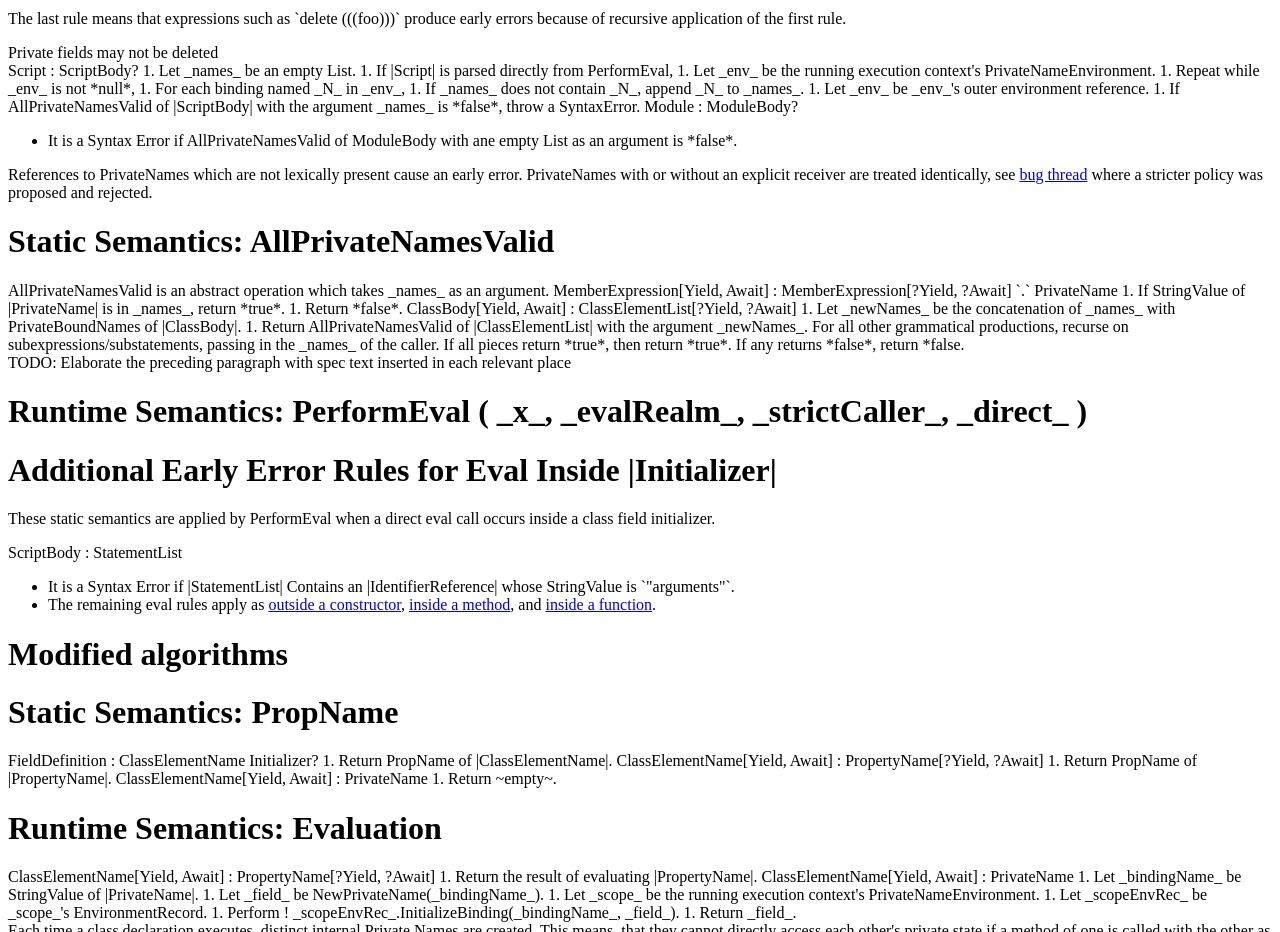
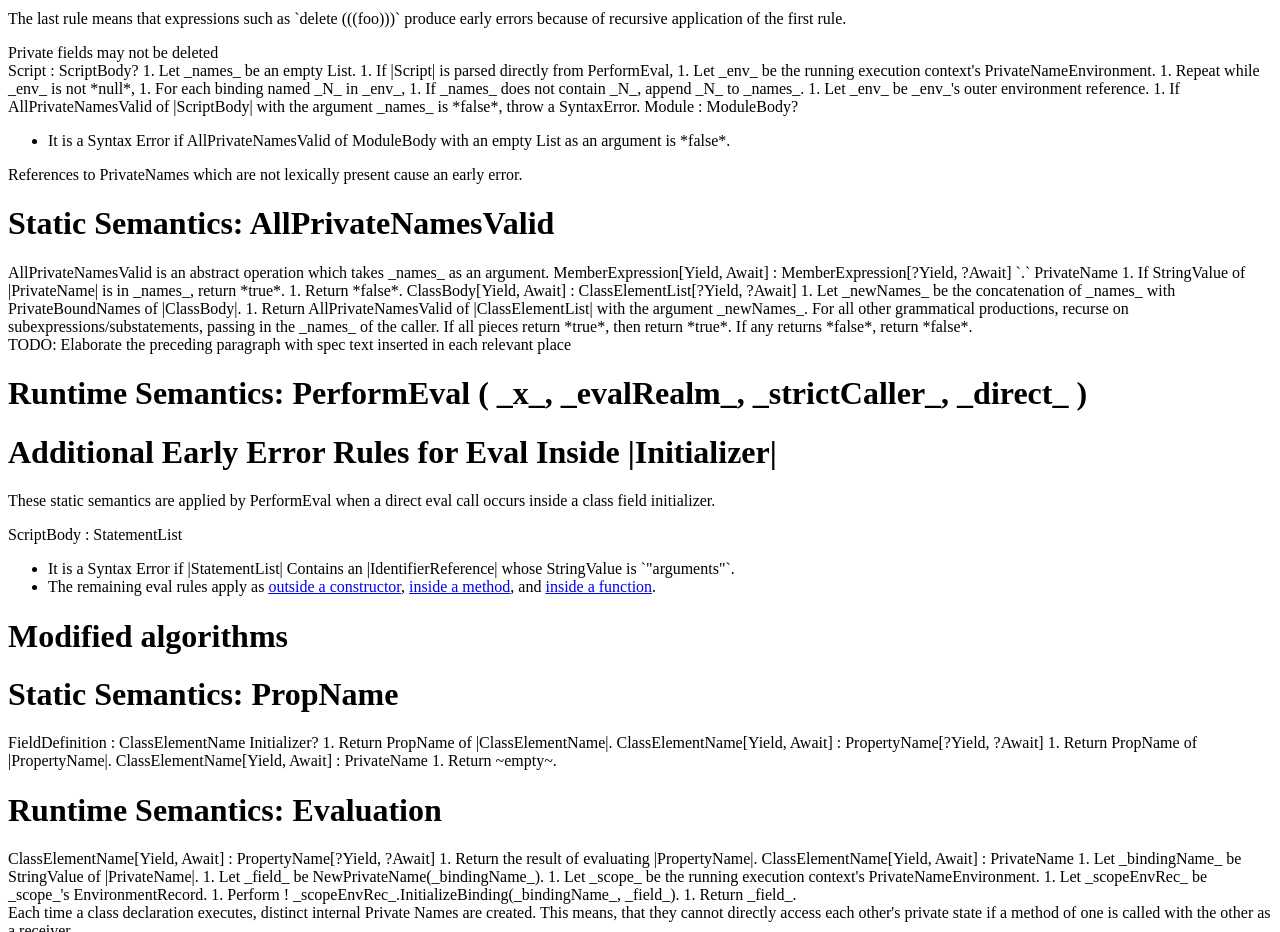
Before and after one commit to tc39/proposal-class-fields, a plain HTML site: page spec.html in a window 1280 px wide. Shown: the part 1100-2032 px from the top of the page. Drawn offline with Linux system fonts and the light colour scheme.

Commit message:
Minor editorial fixes

```diff
--- a/spec.html
+++ b/spec.html
@@ -196,9 +196,9 @@ emu-example pre {
     </emu-alg>
     <emu-grammar>Module : ModuleBody?</emu-grammar>
     <ul>
-      <li>It is a Syntax Error if AllPrivateNamesValid of <emu-nt>ModuleBody</emu-nt> with ane empty List as an argument is *false*.</li>
+      <li>It is a Syntax Error if AllPrivateNamesValid of <emu-nt>ModuleBody</emu-nt> with an empty List as an argument is *false*.</li>
     </ul>
-    <emu-note editor>References to PrivateNames which are not lexically present cause an early error. PrivateNames with or without an explicit receiver are treated identically, see <a href="https://github.com/tc39/proposal-private-fields/issues/23">bug thread</a> where a stricter policy was proposed and rejected.</emu-note>
+    <emu-note editor>References to PrivateNames which are not lexically present cause an early error.</emu-note>
   <emu-clause id="sec-all-private-names-valid" aoid="AllPrivateNamesValid">
     <h1>Static Semantics: AllPrivateNamesValid</h1>
     AllPrivateNamesValid is an abstract operation which takes _names_ as an argument.
@@ -214,7 +214,7 @@ emu-example pre {
       1. Return AllPrivateNamesValid of |ClassElementList| with the argument _newNames_.
     </emu-alg>
 
-    For all other grammatical productions, recurse on subexpressions/substatements, passing in the _names_ of the caller. If all pieces return *true*, then return *true*. If any returns *false*, return *false.
+    For all other grammatical productions, recurse on subexpressions/substatements, passing in the _names_ of the caller. If all pieces return *true*, then return *true*. If any returns *false*, return *false*.
   <emu-note editor>TODO: Elaborate the preceding paragraph with spec text inserted in each relevant place</emu-note>
   </emu-clause>
 <emu-clause id="sec-performeval">
```
